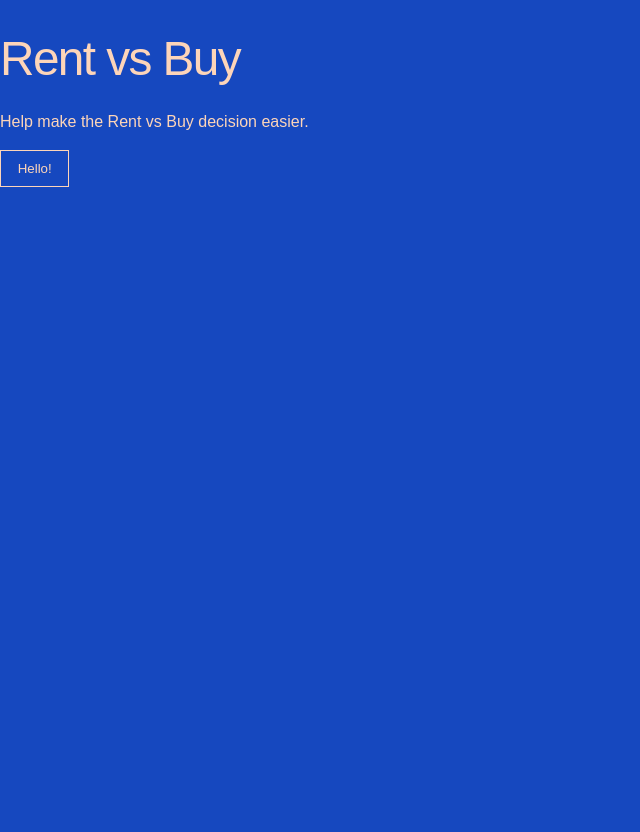
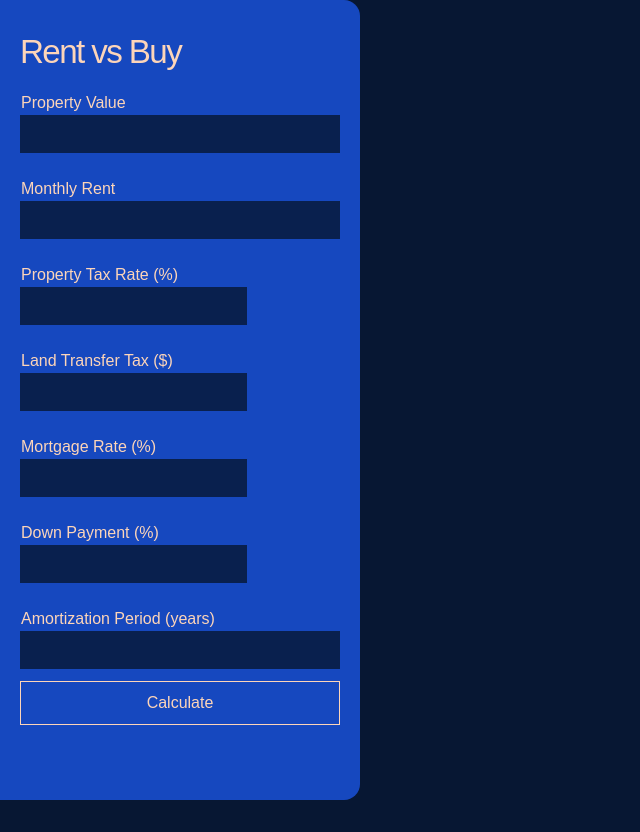
Before and after one commit to cyores/rentvbuy, a React (Create React App) app: page / in a window 1280 px wide. Shown: the whole page, without its empty margins (0-640 px from the left). After the commit the page ends 800 px from the top, so only its background shows below. Built offline with nearby package versions, Linux system fonts and the light colour scheme.

Commit message:
A couple primitive components

```diff
--- a/src/App.js
+++ b/src/App.js
@@ -1,14 +1,10 @@
 import React from 'react';
+import styled from 'styled-components';
 
 // components
-import Button from './components/Button';
+import Button from './components/prims/Button';
+import LeftPanel from './components/LeftPanel';
 
 export default function App() {
-  return (
-    <div>
-      <h1>Rent vs Buy</h1>
-      <p>Help make the Rent vs Buy decision easier.</p>
-      <Button>Hello!</Button>
-    </div>
-  );
+  return <LeftPanel />;
 }
--- /dev/null
+++ b/src/components/LeftPanel.js
@@ -0,0 +1,48 @@
+import React from 'react';
+import styled from 'styled-components';
+
+// components
+import Row from './prims/Row';
+import Col from './prims/Col';
+import Input from './prims/Input';
+import Button from './prims/Button';
+
+const Panel = styled.div`
+  position: absolute;
+  height: 100vh;
+  width: 25%;
+  background: var(--color-primary);
+  border 1px  white;
+  border-radius: 0px 16px 16px 0px;
+  padding: 0 var(--space-md);
+`;
+
+export default function LeftPanel(props) {
+  return (
+    <Panel>
+      <h3>Rent vs Buy</h3>
+
+      <Input type="number" label="Property Value" />
+
+      <Input type="number" label="Monthly Rent" />
+
+      <Row>
+        <Input type="number" label="Property Tax Rate (%)" />
+
+        <Input type="number" label="Land Transfer Tax ($)" />
+      </Row>
+
+      <Row>
+        <Input type="number" label="Mortgage Rate (%)" />
+
+        <Input type="number" label="Down Payment (%)" />
+      </Row>
+
+      <Input type="number" label="Amortization Period (years)" />
+
+      <Row>
+        <Button onClick={() => console.log('pressed')}>Calculate</Button>
+      </Row>
+    </Panel>
+  );
+}
--- a/src/components/Button.js
+++ b/src/components/prims/Button.js
@@ -2,15 +2,18 @@ import React from 'react';
 import styled from 'styled-components';
 
 const StyledButton = styled.button`
+  flex: 1;
   padding: var(--space-sm) var(--space-md);
-  border: 1px solid var(--color-primary);
-  color: var(--color-primary);
+  // margin: var(--space-xs);
+  border: 1px solid var(--color-text);
+  color: var(--color-text);
   background: transparent;
-  margin: 0 var(--spacing-sm);
   cursor: pointer;
+  font-size: var(--text-base-size);
+  transition: var(--transition);
   &:hover {
-    background: var(--color-primary);
-    color: var(--color-bg);
+    background: var(--color-text);
+    color: var(--color-primary);
   }
   &:active {
     box-shadow: inset 0 0 0 100vh rgba(0, 0, 0, 0.1);
@@ -18,9 +21,5 @@ const StyledButton = styled.button`
 `;
 
 export default function Button(props) {
-  return (
-    <StyledButton onClick={() => console.log('button clicked')}>
-      {props.children}
-    </StyledButton>
-  );
+  return <StyledButton {...props}>{props.children}</StyledButton>;
 }
--- /dev/null
+++ b/src/components/prims/Col.js
@@ -0,0 +1,28 @@
+import React from 'react';
+import styled from 'styled-components';
+
+const ColCenter = styled.div`
+  display: flex;
+  flex-flow: column wrap;
+  justify-content: space-around;
+  align-items: center;
+`;
+
+const ColLeft = styled.div`
+  display: flex;
+  flex-flow: column wrap;
+  justify-content: space-around;
+`;
+
+const ColRight = styled.div`
+  display: flex;
+  flex-flow: column wrap;
+  justify-content: space-around;
+  align-items: flex-end;
+`;
+
+export default function Col(props) {
+  if (props.center) return <ColCenter {...props} />;
+  else if (props.right) return <ColRight {...props} />;
+  else return <ColLeft {...props} />;
+}
--- /dev/null
+++ b/src/components/prims/Input.js
@@ -0,0 +1,38 @@
+import React from 'react';
+import styled from 'styled-components';
+
+// components
+import Col from './Col';
+
+const StyledInput = styled.input`
+  flex: 1;
+  min-width: 0;
+  padding: var(--space-xs);
+  margin-bottom: var(--space-sm);
+  outline: none;
+  border: 2px solid transparent;
+  background: var(--color-bg);
+  color: var(--color-text);
+  font-size: var(--text-base-size);
+  opacity: 0.8;
+  transition: var(--transition);
+  &:focus {
+    opacity: 1;
+    border-bottom: 2px solid var(--color-text);
+  }
+`;
+
+const Label = styled.label`
+  margin-top: var(--space-sm);
+  margin-left: 1px;
+`;
+
+export default function Input(props) {
+  const { label } = props;
+  return (
+    <Col>
+      <Label>{label}</Label>
+      <StyledInput {...props} />
+    </Col>
+  );
+}
--- /dev/null
+++ b/src/components/prims/Row.js
@@ -0,0 +1,26 @@
+import React from 'react';
+import styled from 'styled-components';
+
+const RowDefault = styled.div`
+  display: flex;
+  flex-flow: row wrap;
+  justify-content: space-between;
+`;
+
+const RowStart = styled.div`
+  display: flex;
+  flex-flow: row wrap;
+  justify-content: flex-start;
+`;
+
+const RowEnd = styled.div`
+  display: flex;
+  flex-flow: row wrap;
+  justify-content: flex-end;
+`;
+
+export default function Row(props) {
+  if (props.start) return <RowStart {...props} />;
+  else if (props.end) return <RowEnd {...props} />;
+  else return <RowDefault {...props} />;
+}
--- a/src/index.css
+++ b/src/index.css
@@ -1,10 +1,8 @@
 /* https://raw.githubusercontent.com/michael-andreuzza/images/master/Sport.png */
 /**
- * BG:               #1648bf
- * FG:               #2754f2
- * FG2:              #
- * Primary:          #fdd5b9
- * Complement:       #b9e1fd
+ * BG:               #071733
+ * FG:               #0d2b60
+ * Primary:          #1648bf
  * Text:             #fdd5b9
  */
 
@@ -14,22 +12,18 @@
 
 :root {
   /* Colors */
-  --color-bg: #1648bf;
-  --color-fg: #2754f2;
+  --color-bg: #071733;
+  --color-fg: #0d2b60;
   --color-text: #fdd5b9;
 
-  --color-primary: #fdd5b9;
-
-  --color-complement: #b9e1fd;
+  --color-primary: #1648bf;
 
   --color-danger: #d30930;
 
   --color-success: #14cc67;
 
-  --color-shadow: rgba(55, 58, 75, 0.08);
-
   /* Text Sizing */
-  --text-base-size: 1em;
+  --text-base-size: 1rem;
   --text-scale-ratio: 1.2;
   --text-xs: calc((1em / var(--text-scale-ratio)) / var(--text-scale-ratio));
   --text-sm: calc(var(--text-xs) * var(--text-scale-ratio));
@@ -43,7 +37,7 @@
   --text-xxxxl: calc(var(--text-xxxl) * var(--text-scale-ratio));
 
   /* Space */
-  --space-unit: 1em;
+  --space-unit: 1rem;
   --space-xxxxs: calc(0.125 * var(--space-unit));
   --space-xxxs: calc(0.25 * var(--space-unit));
   --space-xxs: calc(0.375 * var(--space-unit));
@@ -55,9 +49,11 @@
   --space-xxl: calc(5.25 * var(--space-unit));
   --space-xxxl: calc(8.5 * var(--space-unit));
   --space-xxxxl: calc(13.75 * var(--space-unit));
+
+  /* Default transition */
+  --transition: all 0.15s ease-in-out;
 }
 
-/* https://raw.githubusercontent.com/michael-andreuzza/images/master/font_pairings/Poppins %2B Lato.png */
 @import url('https://fonts.googleapis.com/css?family=Monsterrat|Prata');
 
 html {
```
